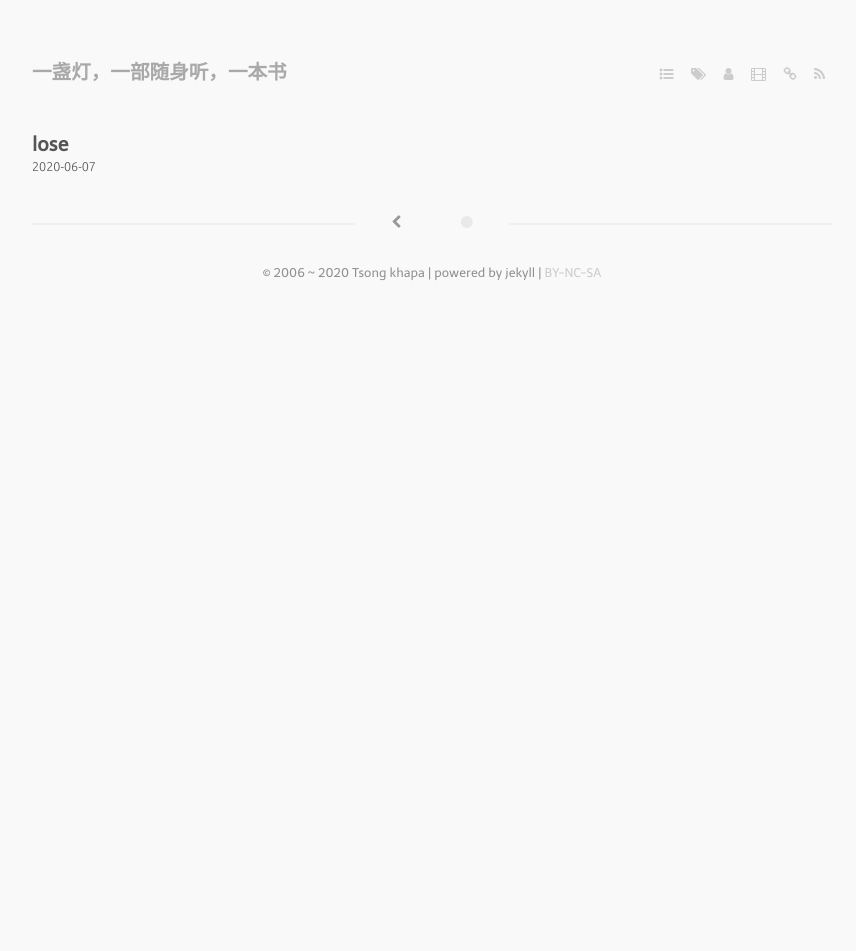
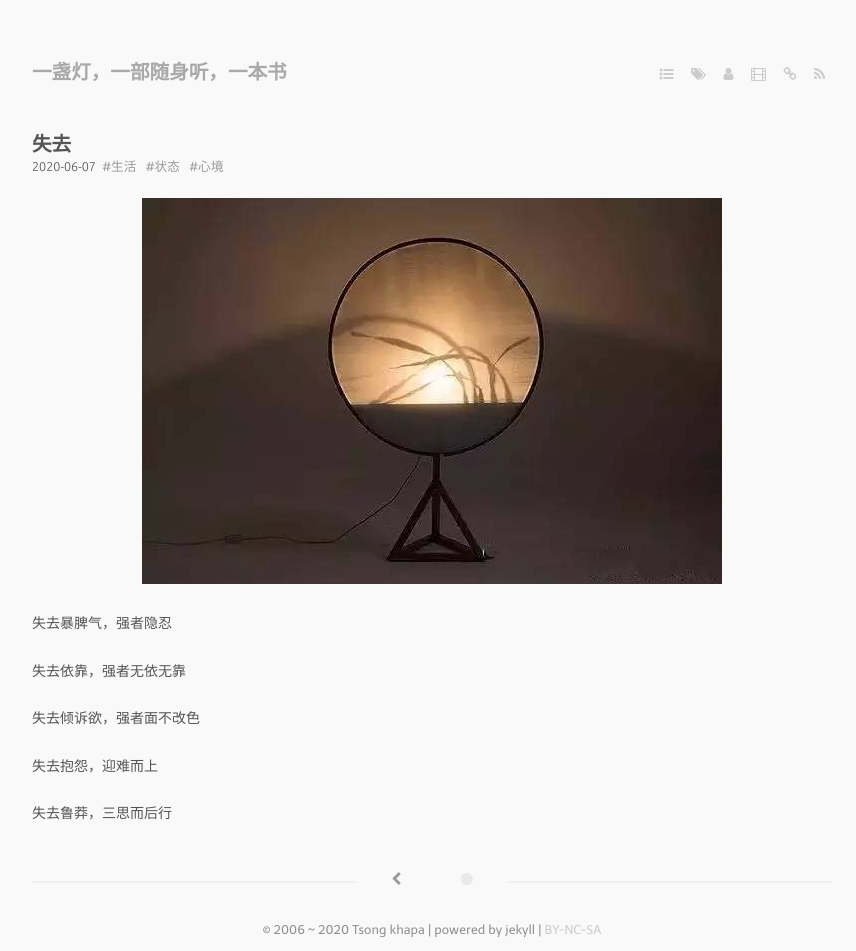
Before and after one commit to mba811/blog, a Jekyll site: the page built from _posts/2020-06-07-lose.markdown, in a window 1280 px wide. Shown: the whole page, without its empty margins (208-1064 px from the left). Built offline with Jekyll 4.4.1, drawn with Linux system fonts in a browser that asks for light colours; nearby versions of some CDN libraries; Markdown is read by kramdown in place of the engine named in the settings; a script that is not in the unit is left out; before the commit the page ends 900 px from its top, so only the background shows below that.

Commit message:
Update blog

```diff
--- a/_posts/2020-06-07-lose.markdown
+++ b/_posts/2020-06-07-lose.markdown
@@ -1,7 +1,21 @@
 ---
-title: lose
+title: 失去
 layout: post
 guid: urn:uuid:90f4a323-9c6b-4fb7-b358-3f42b1f8eb91
 tags:
-  -
+  - 生活
+  - 状态
+  - 心境
 ---
+
+[![](/media/files/2020/06/07/sqgb.png)](https://bolg-1257385283.cos.ap-chengdu.myqcloud.com/2020/06/07/sqgb.png)
+
+失去暴脾气，强者隐忍
+
+失去依靠，强者无依无靠
+
+失去倾诉欲，强者面不改色
+
+失去抱怨，迎难而上
+
+失去鲁莽，三思而后行
```
